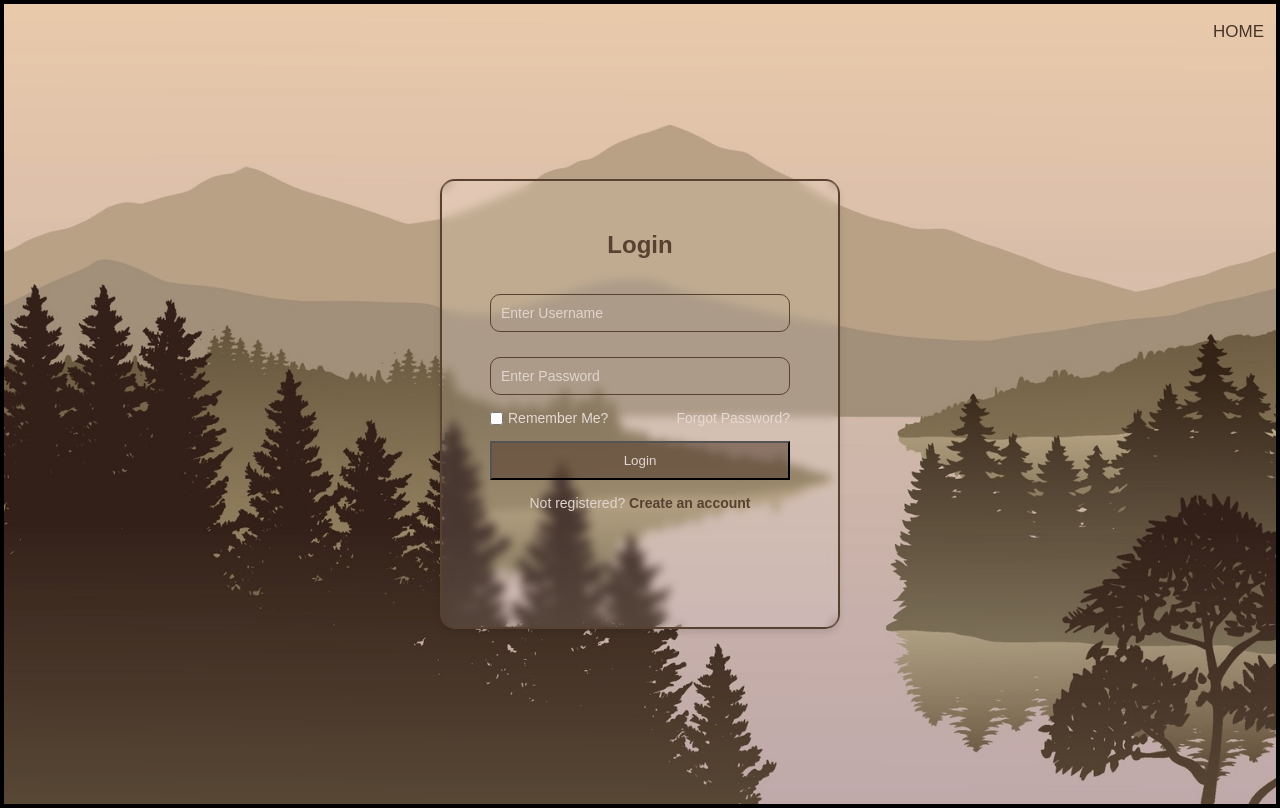
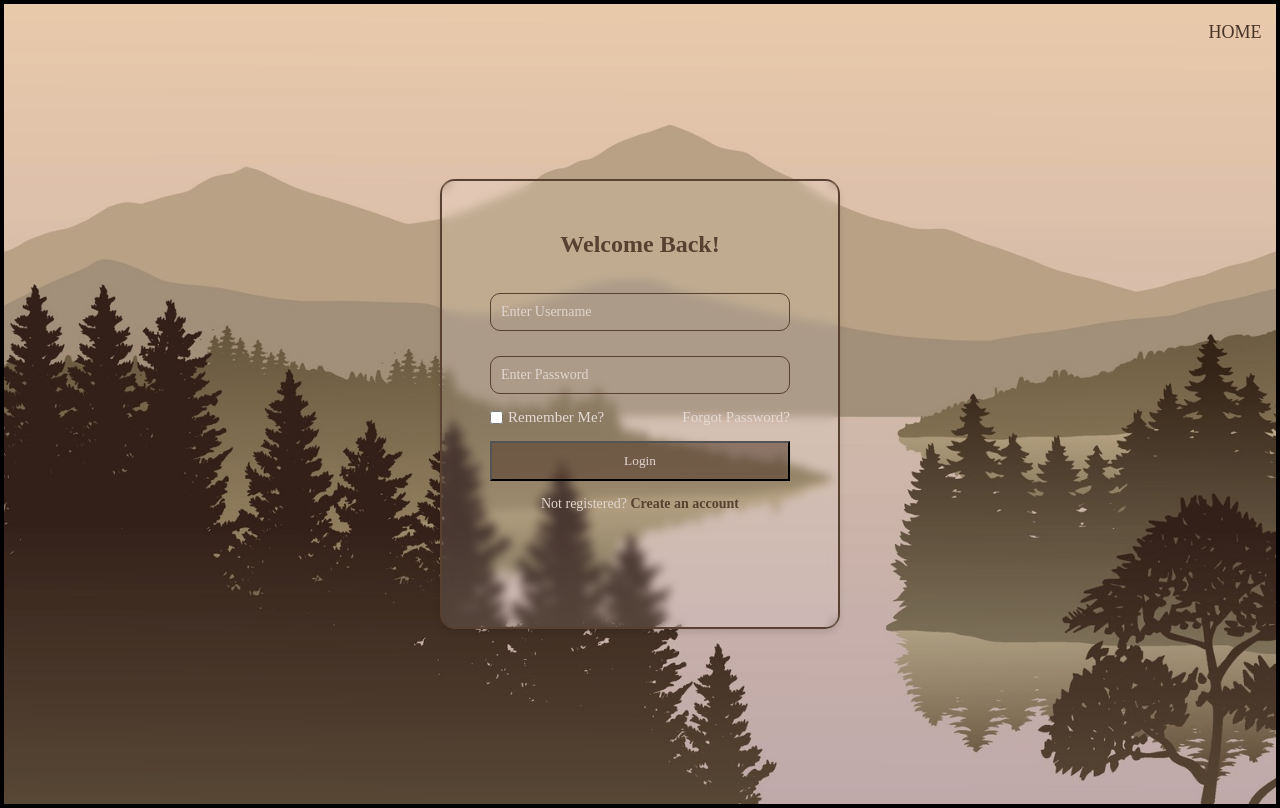
Before and after one commit to mecannon/poos-project, a PHP site: page /login.html in a window 1280 px wide. Run offline with PHP 8.4, Linux system fonts and the light colour scheme.

Commit message:
Minor changes in font & added signup page

```diff
--- a/Frontend/login.css
+++ b/Frontend/login.css
@@ -2,10 +2,9 @@
 .topnav
 {
     position: fixed;
-    width: 100%;
+    width: 99.8%;
     top: 0;
     left: 0;
-    /*background-color:hsl(28, 14%, 21%);*/
     overflow: hidden;
     padding-top: 8px;
 }
@@ -17,7 +16,7 @@
     text-align: right;
     padding: 14px 16px;
     text-decoration: none;
-    font-size: 17px;
+    font-size: 18px;
 }
 
 .topnav a:hover
@@ -47,7 +46,7 @@
 {
     margin: 0;
     box-sizing: border-box;
-    font-family: 'Poppins', sans-serif;
+    font-family: 'Times New Roman', serif;
 }
 
 html, body
@@ -138,7 +137,7 @@ input:focus
     display: flex;
     align-items: center;
     margin-top: 15px;
-    font-size: 14px;
+    font-size: 15px;
     color: rgb(228, 218, 212);
 }
 
@@ -183,5 +182,4 @@ p
     text-decoration: none;
     color:rgb(88, 65, 49);
     font-weight: bold;
-
 }
--- a/Frontend/login.html
+++ b/Frontend/login.html
@@ -7,15 +7,13 @@
     </head>
 
     <div class="topnav">
-        <!--<a class="active" href="#navbar">Navbar</a>-->
         <a href="index.html">HOME</a>
-
     </div>
 
     <body>
         <div class="glass-container">
             <div class="login-box">
-                <h2>Login</h2>
+                <h2>Welcome Back!</h2>
                 <form action="#" method="POST">
                     <input type="text" id="user" name="username" required placeholder="Enter Username">
                     <input type="password" id="password" name="password" required placeholder="Enter Password">
@@ -27,7 +25,7 @@
                     </div>
 
                     <button type="submit">Login</button>
-                    <p>Not registered? <a href="signup.hmtl" id="register">Create an account</a></p>
+                    <p>Not registered? <a href="signup.html" id="register">Create an account</a></p>
                 </form>
             </div>
         </div>
```
Also changed, not shown: Frontend/index.html (+4 -4 lines), Frontend/signup.html (+28 -2 lines), Frontend/styles.css (+21 -3 lines), Frontend/tent_icon.jpg (renamed from Frontend/tent.jpg), 1 other file.
